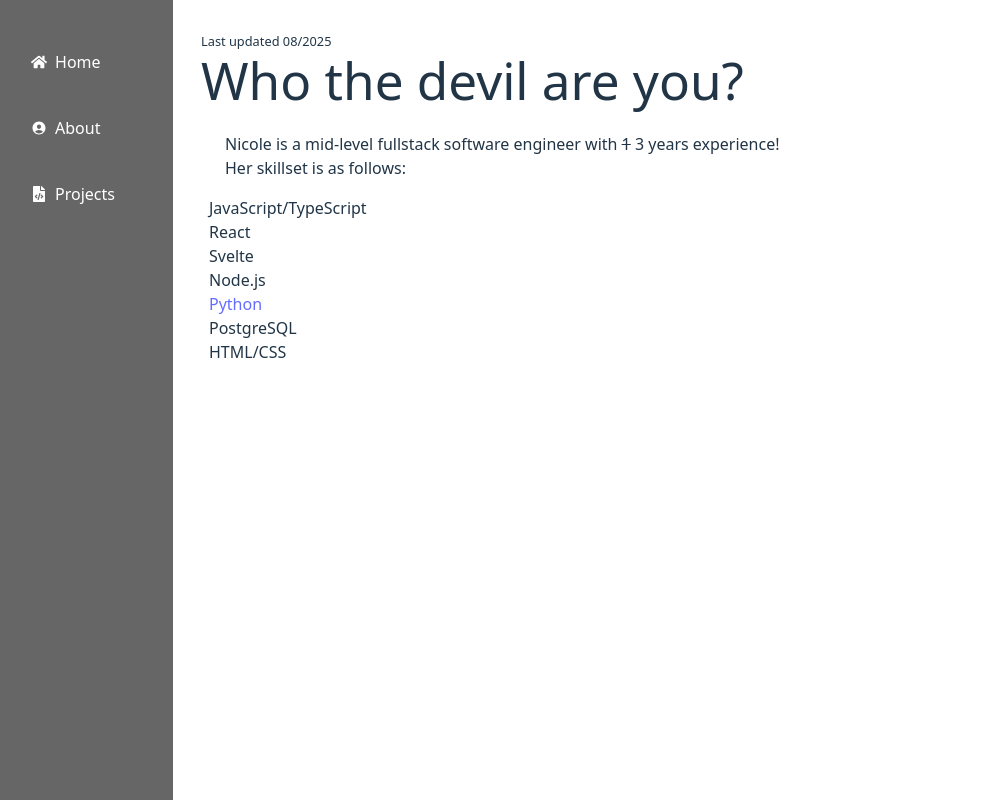
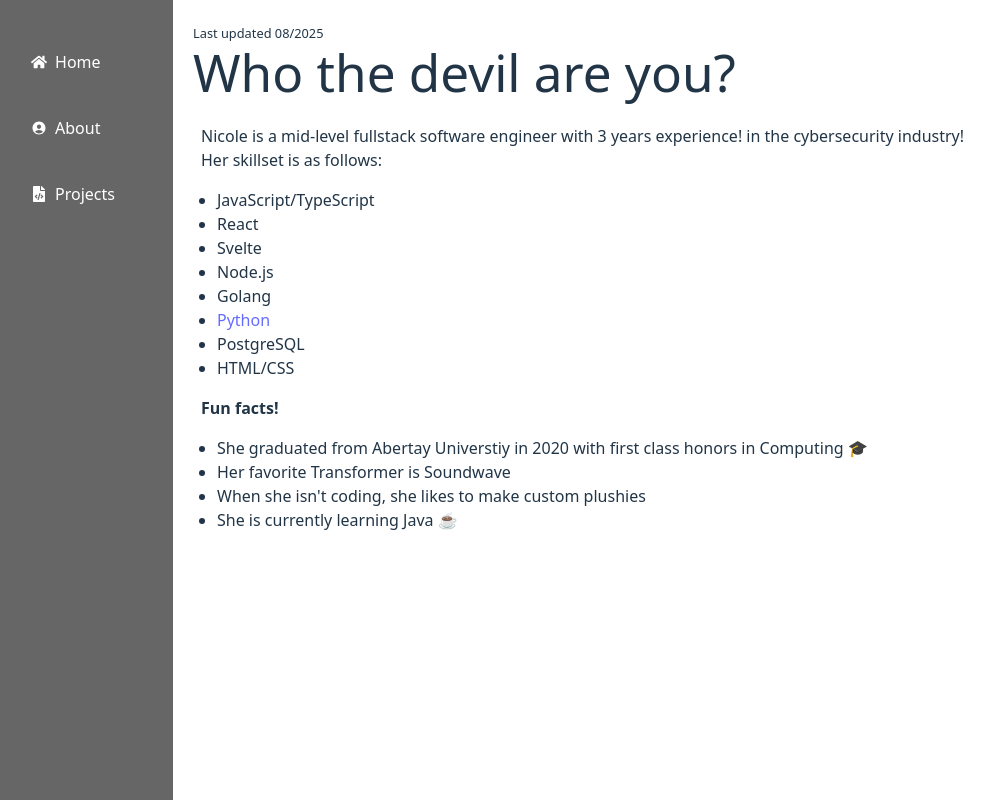
Before and after one commit to notangy/portfolio, a React (Vite) app: page /iam in a window 1280 px wide. Shown: the whole page, without its empty margins (27-1021 px from the left). Built offline with nearby package versions, Linux system fonts and the light colour scheme.

Commit message:
updated about

```diff
--- a/src/pages/IAM.tsx
+++ b/src/pages/IAM.tsx
@@ -1,26 +1,37 @@
 function Iam() {
   return (
     <>
-      <div className="w-full h-full p-2">
+      <div className="w-full h-full">
         <small>Last updated 08/2025</small>
         <h1>Who the devil are you?</h1>
         <div className="p-2">
-        <p className="m-4">
-          Nicole is a mid-level fullstack software engineer with <s>1</s> 3
-          years experience!
+        <p className="mt-4">
+          Nicole is a mid-level fullstack software engineer with 3
+          years experience! in the cybersecurity industry!
+
           <br />
          Her skillset is as follows:
          </p>
-        <ul>
+        <ul className="list-disc m-4">
           <li>JavaScript/TypeScript</li>
           <li>React</li>
           <li>Svelte</li>
           <li>Node.js</li>
+          <li>Golang</li>
           <li><a href="./snake">Python</a></li>
           <li>PostgreSQL</li>
           <li>HTML/CSS</li>
         </ul>
 
+
+        <b>Fun facts!</b>
+
+        <ul className="list-disc m-4">
+          <li>She graduated from Abertay Universtiy in 2020 with first class honors in Computing 🎓</li>
+          <li>Her favorite Transformer is Soundwave</li>
+          <li>When she isn't coding, she likes to make custom plushies</li>
+          <li>She is currently learning Java ☕️</li>
+        </ul>
 </div>
 
 </div>
```
